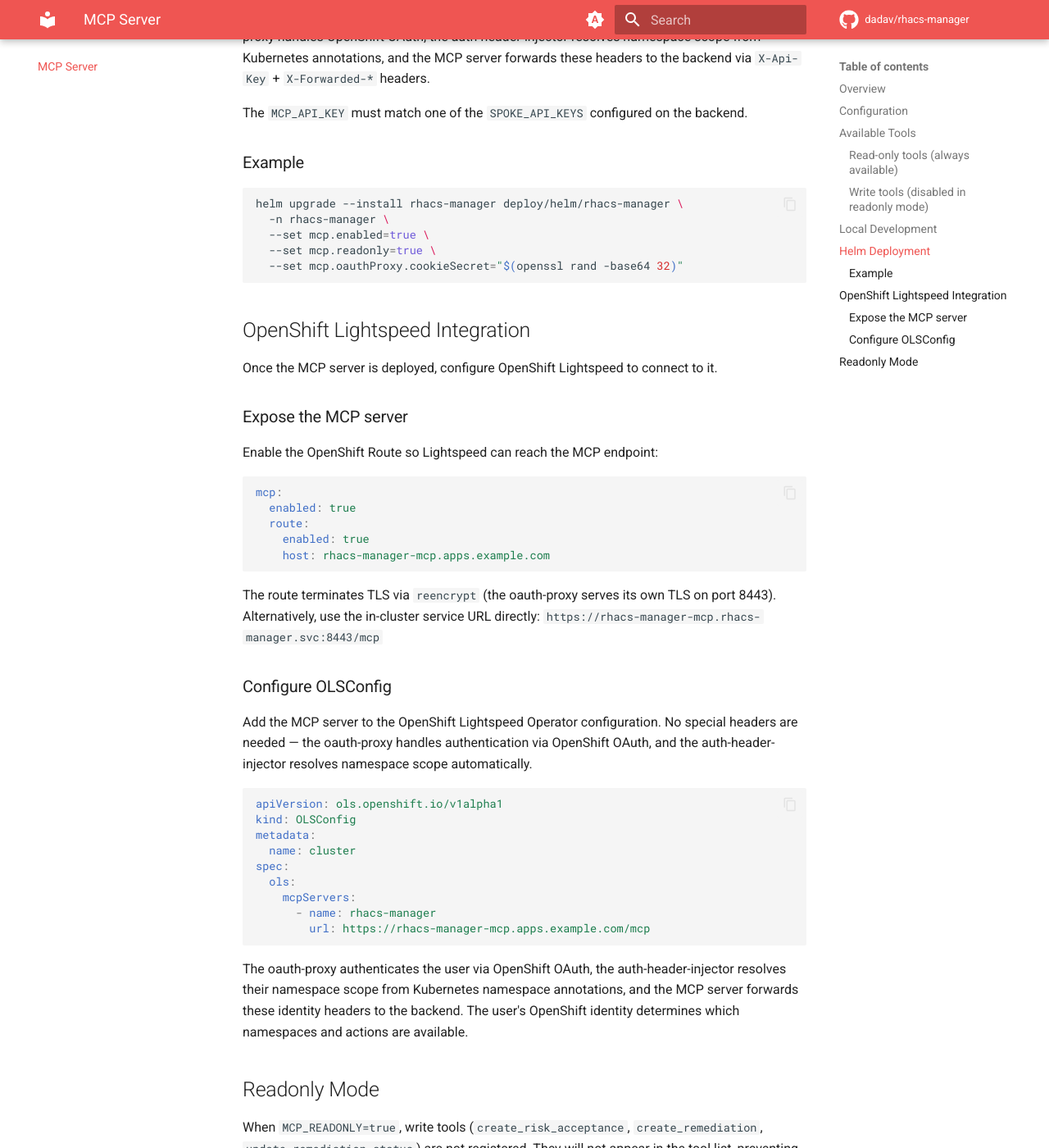
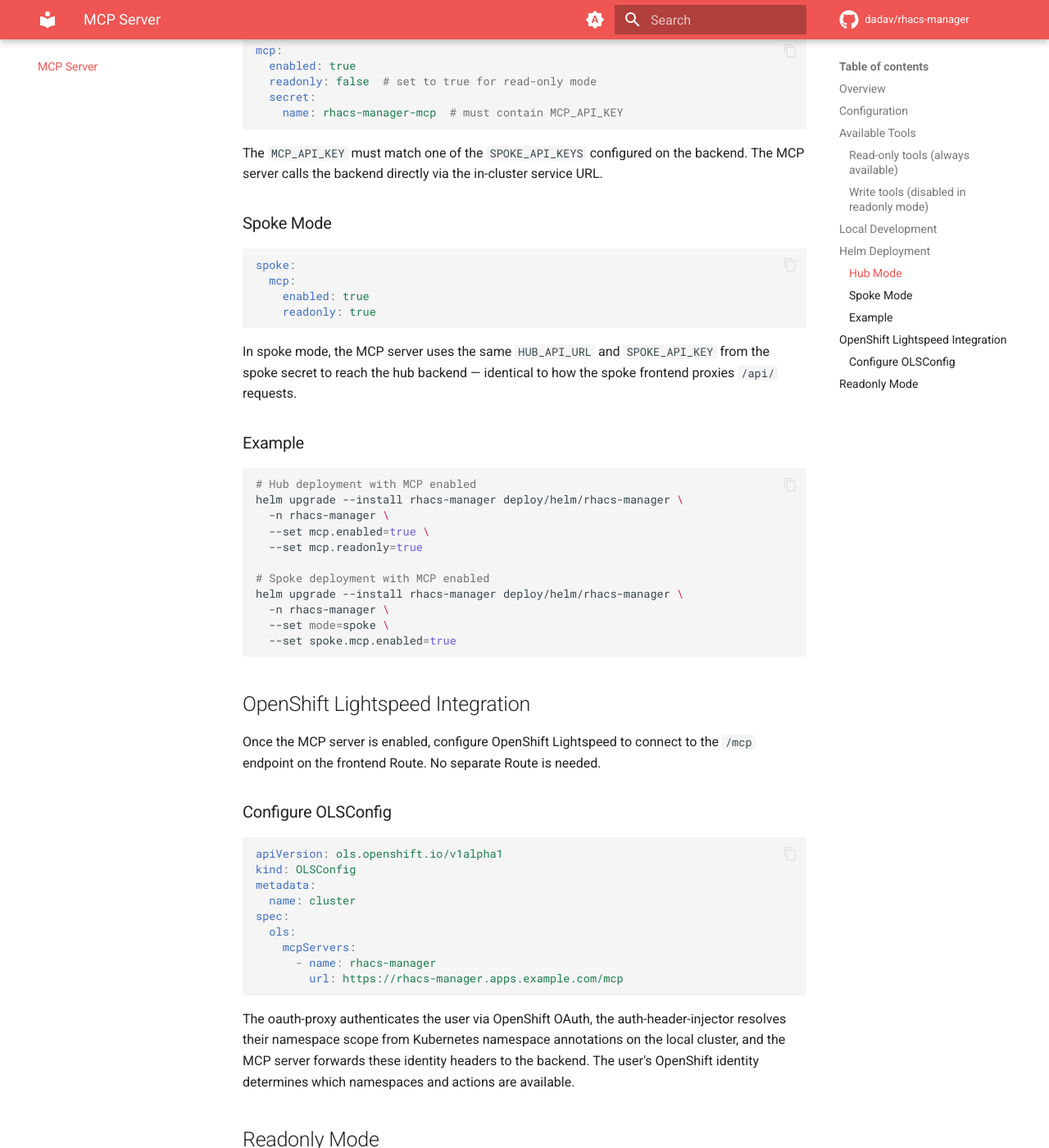
Before and after one commit to dadav/rhacs-manager, an MkDocs documentation site: the page built from docs/mcp-server.md, in a window 1280 px wide and 1400 px high, scrolled down 2488 px. Shown: the whole window at 82% size. Built offline with MkDocs 1.6.1 and Material for MkDocs 9.7.7, drawn with Linux system fonts in a browser that asks for light colours; comment, search, counter and statistics services are not loaded; some of the changed text lies outside the part shown.

Commit message:
fix: Run mcp server in the frontends

````diff
--- a/docs/mcp-server.md
+++ b/docs/mcp-server.md
@@ -4,19 +4,23 @@
 
 ## Overview
 
-The MCP server is a thin HTTP proxy that translates MCP tool calls into RHACS Manager API requests. It runs behind the same `oauth-proxy → auth-header-injector` sidecar chain used by the frontend, so all existing authentication, authorization, and namespace scoping rules apply identically.
+The MCP server runs as an additional sidecar container in the frontend pod, reusing the existing `oauth-proxy → auth-header-injector` authentication chain. Nginx exposes a `/mcp` endpoint that proxies to the local MCP server, which translates MCP tool calls into RHACS Manager backend API requests.
+
+This architecture ensures namespace resolution always happens on the cluster where the namespaces live — critical for spoke deployments where namespace annotations are local to the spoke.
 
 ```mermaid
 graph LR
     A[OpenShift Lightspeed] -->|MCP over HTTPS| B[oauth-proxy :8443]
     B --> C[auth-header-injector :8081]
-    C -->|"X-Forwarded-*"| D[MCP Server :8001]
-    D -->|"REST API + X-Api-Key<br/>+ X-Forwarded-*"| E[RHACS Manager Backend :8000]
-    E --> F[StackRox DB]
-    E --> G[App DB]
+    C --> D[nginx :8080]
+    D -->|"/mcp"| E[MCP Server :8001]
+    D -->|"/api/"| F[Backend API]
+    E -->|"REST API + X-Api-Key<br/>+ X-Forwarded-*"| F
+    F --> G[StackRox DB]
+    F --> H[App DB]
 ```
 
-The auth-header-injector resolves the user's namespace scope from Kubernetes namespace annotations and injects `X-Forwarded-Namespaces` headers. The MCP server forwards these headers (along with an `X-Api-Key`) to the backend, which uses the spoke proxy auth path.
+The auth-header-injector resolves the user's namespace scope from Kubernetes namespace annotations and injects `X-Forwarded-Namespaces` headers. Nginx forwards these to the MCP server, which then includes them (along with an `X-Api-Key`) when calling the backend.
 
 ## Configuration
 
@@ -70,53 +74,52 @@
 
 ## Helm Deployment
 
-The MCP server is deployed as a 3-container pod (oauth-proxy, auth-header-injector, mcp-server) alongside the backend, following the same pattern as the frontend. Enable it in your values:
+The MCP server runs as a sidecar container in the frontend pod. When enabled, the frontend pod grows from 3 containers (oauth-proxy, auth-header-injector, nginx) to 4 (adding mcp-server). The MCP endpoint is exposed at `/mcp` on the existing frontend Route — no additional Services or Routes are needed.
+
+### Hub Mode
 
 ```yaml
 mcp:
   enabled: true
   readonly: false  # set to true for read-only mode
-  oauthProxy:
-    cookieSecret: "<generate-a-random-secret>"
   secret:
-    name: rhacs-manager-mcp  # must contain MCP_API_KEY and CLUSTER_NAME
+    name: rhacs-manager-mcp  # must contain MCP_API_KEY
 ```
 
-The MCP server uses the same backend container image with a different entrypoint. The oauth-proxy handles OpenShift OAuth, the auth-header-injector resolves namespace scope from Kubernetes annotations, and the MCP server forwards these headers to the backend via `X-Api-Key` + `X-Forwarded-*` headers.
+The `MCP_API_KEY` must match one of the `SPOKE_API_KEYS` configured on the backend. The MCP server calls the backend directly via the in-cluster service URL.
 
-The `MCP_API_KEY` must match one of the `SPOKE_API_KEYS` configured on the backend.
+### Spoke Mode
+
+```yaml
+spoke:
+  mcp:
+    enabled: true
+    readonly: true
+```
+
+In spoke mode, the MCP server uses the same `HUB_API_URL` and `SPOKE_API_KEY` from the spoke secret to reach the hub backend — identical to how the spoke frontend proxies `/api/` requests.
 
 ### Example
 
 ```bash
+# Hub deployment with MCP enabled
 helm upgrade --install rhacs-manager deploy/helm/rhacs-manager \
   -n rhacs-manager \
   --set mcp.enabled=true \
-  --set mcp.readonly=true \
-  --set mcp.oauthProxy.cookieSecret="$(openssl rand -base64 32)"
+  --set mcp.readonly=true
+
+# Spoke deployment with MCP enabled
+helm upgrade --install rhacs-manager deploy/helm/rhacs-manager \
+  -n rhacs-manager \
+  --set mode=spoke \
+  --set spoke.mcp.enabled=true
 ```
 
 ## OpenShift Lightspeed Integration
 
-Once the MCP server is deployed, configure OpenShift Lightspeed to connect to it.
-
-### Expose the MCP server
-
-Enable the OpenShift Route so Lightspeed can reach the MCP endpoint:
-
-```yaml
-mcp:
-  enabled: true
-  route:
-    enabled: true
-    host: rhacs-manager-mcp.apps.example.com
-```
-
-The route terminates TLS via `reencrypt` (the oauth-proxy serves its own TLS on port 8443). Alternatively, use the in-cluster service URL directly: `https://rhacs-manager-mcp.rhacs-manager.svc:8443/mcp`
+Once the MCP server is enabled, configure OpenShift Lightspeed to connect to the `/mcp` endpoint on the frontend Route. No separate Route is needed.
 
 ### Configure OLSConfig
-
-Add the MCP server to the OpenShift Lightspeed Operator configuration. No special headers are needed — the oauth-proxy handles authentication via OpenShift OAuth, and the auth-header-injector resolves namespace scope automatically.
 
 ```yaml
 apiVersion: ols.openshift.io/v1alpha1
@@ -127,10 +130,10 @@
   ols:
     mcpServers:
       - name: rhacs-manager
-        url: https://rhacs-manager-mcp.apps.example.com/mcp
+        url: https://rhacs-manager.apps.example.com/mcp
 ```
 
-The oauth-proxy authenticates the user via OpenShift OAuth, the auth-header-injector resolves their namespace scope from Kubernetes namespace annotations, and the MCP server forwards these identity headers to the backend. The user's OpenShift identity determines which namespaces and actions are available.
+The oauth-proxy authenticates the user via OpenShift OAuth, the auth-header-injector resolves their namespace scope from Kubernetes namespace annotations on the local cluster, and the MCP server forwards these identity headers to the backend. The user's OpenShift identity determines which namespaces and actions are available.
 
 ## Readonly Mode
 
````
Also changed, not shown: 10 other files.
